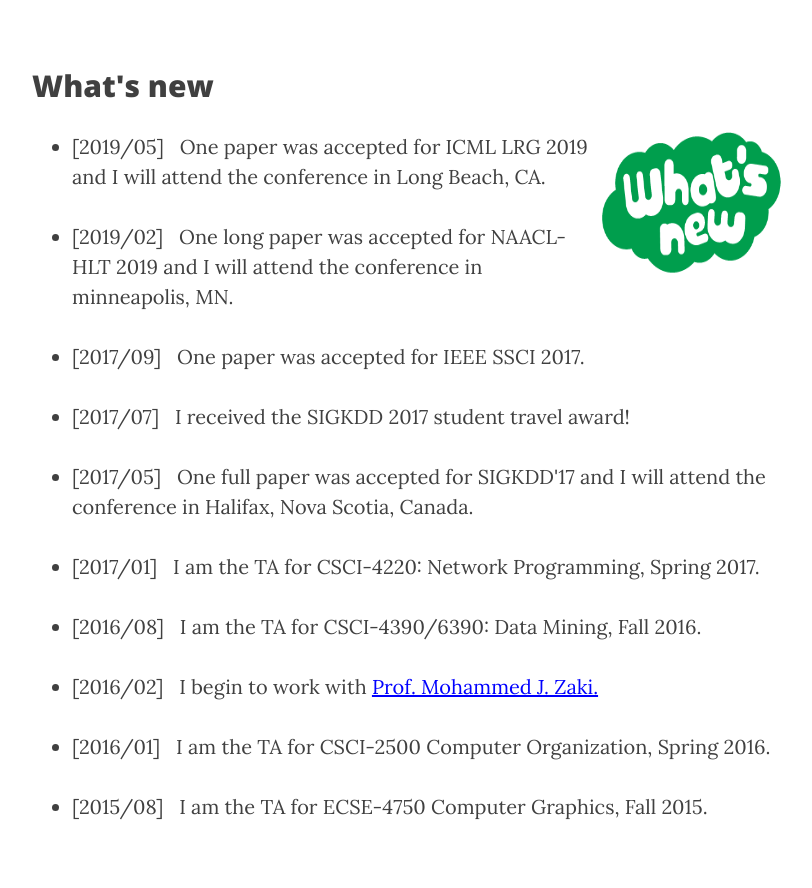
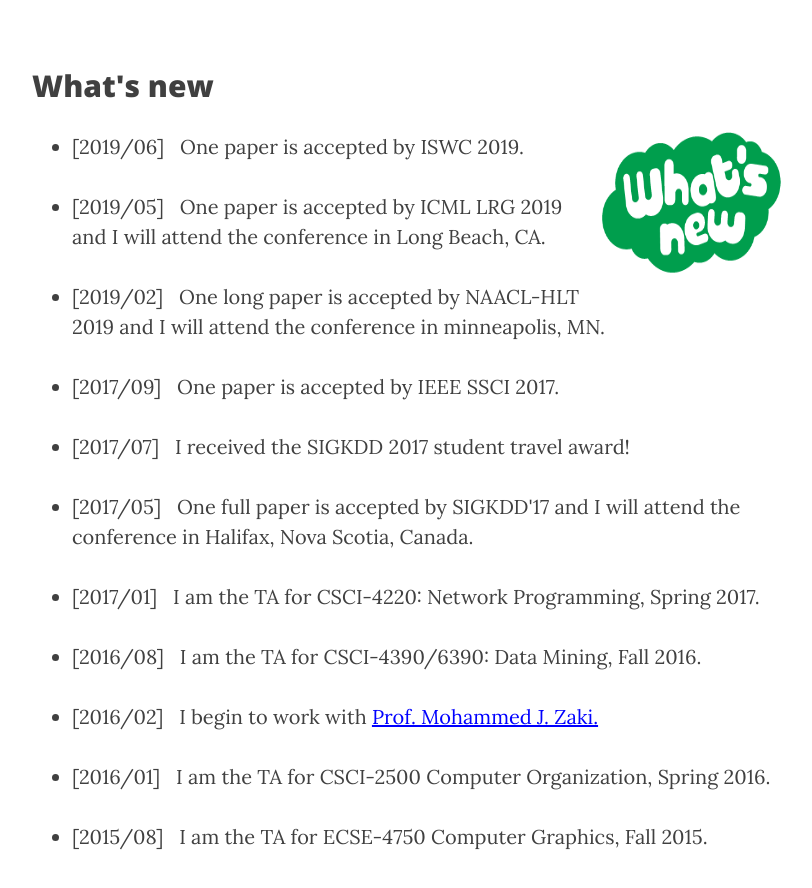
Before and after one commit to hugochan/AcademicWeb, a plain HTML site: page index.html in a window 1280 px wide. Shown: the part 1560-2448 px from the top of the page, without its empty margins (233-1045 px from the left). Drawn offline with nearby package versions, Linux system fonts and the light colour scheme.

Commit message:
add news & pub

```diff
--- a/index.html
+++ b/index.html
@@ -156,15 +156,17 @@
                     <h2>What's new</h2>
                     <p><img src="img/logo-whats-new.png" align="right" width="180" height="180"></p>
                     <ul>
-                     <li><p>[2019/05]&nbsp;&nbsp;&nbsp;One paper was accepted for ICML LRG 2019 and I will attend the conference in Long Beach, CA.</p>
+                    <li><p>[2019/06]&nbsp;&nbsp;&nbsp;One paper is accepted by ISWC 2019.</p>
                         </li>
-                     <li><p>[2019/02]&nbsp;&nbsp;&nbsp;One long paper was accepted for NAACL-HLT 2019 and I will attend the conference in minneapolis, MN.</p>
+                     <li><p>[2019/05]&nbsp;&nbsp;&nbsp;One paper is accepted by ICML LRG 2019 and I will attend the conference in Long Beach, CA.</p>
+                        </li>
+                     <li><p>[2019/02]&nbsp;&nbsp;&nbsp;One long paper is accepted by NAACL-HLT 2019 and I will attend the conference in minneapolis, MN.</p>
                     </li>
-	                 <li><p>[2017/09]&nbsp;&nbsp;&nbsp;One paper was accepted for IEEE SSCI 2017.</p>
+	                 <li><p>[2017/09]&nbsp;&nbsp;&nbsp;One paper is accepted by IEEE SSCI 2017.</p>
                     </li>
                     <li><p>[2017/07]&nbsp;&nbsp;&nbsp;I received the SIGKDD 2017 student travel award!</p>
                     </li>
-                    <li><p>[2017/05]&nbsp;&nbsp;&nbsp;One full paper was accepted for SIGKDD'17 and I will attend the conference in Halifax, Nova Scotia, Canada.</p>
+                    <li><p>[2017/05]&nbsp;&nbsp;&nbsp;One full paper is accepted by SIGKDD'17 and I will attend the conference in Halifax, Nova Scotia, Canada.</p>
                     </li>
                     <li><p>[2017/01]&nbsp;&nbsp;&nbsp;I am the TA for CSCI-4220: Network Programming, Spring 2017.</p>
                     </li>
```
Also changed, not shown: research.html (+4 -2 lines).
